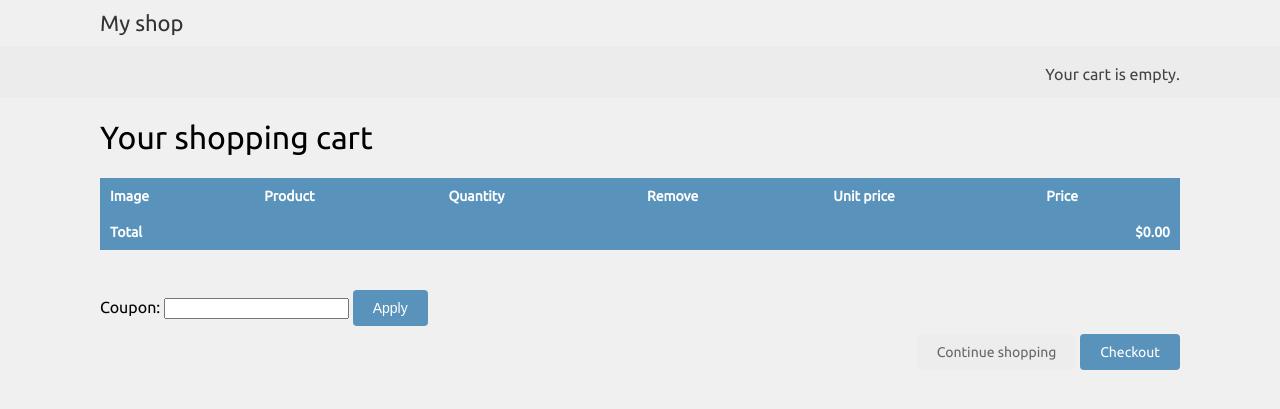
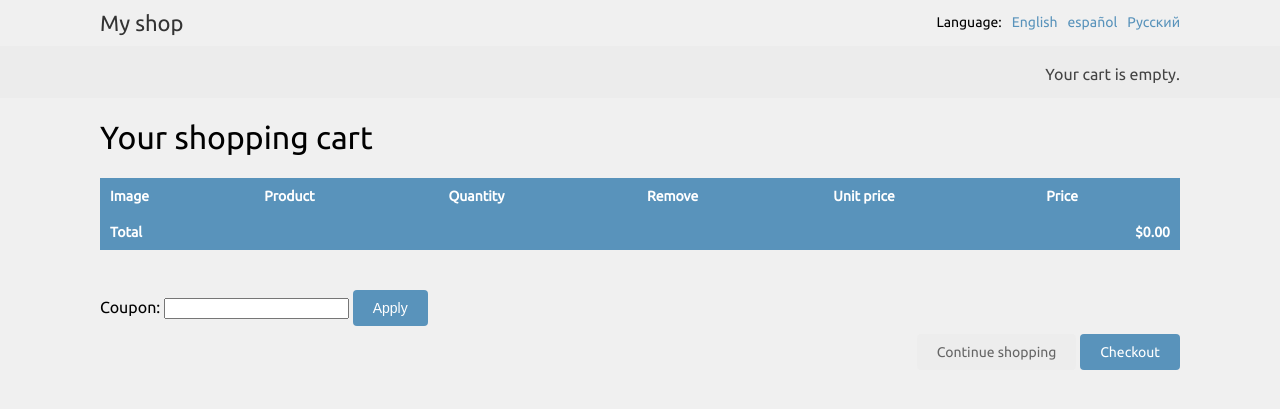
Before and after one commit to BoyarkinAlexandr/Web_kurs_work, a Django app: page /en/cart/ in a window 1280 px wide. Shown: the top 409 px of the page. Run offline with Django 4.2, Linux system fonts and the light colour scheme; parts of the project's set-up code (start-up, migrations or seed data) failed here and were passed over.

Commit message:
добавление выбора языка на сайте

```diff
--- a/myshop/myshop/settings.py
+++ b/myshop/myshop/settings.py
@@ -130,7 +130,7 @@ LANGUAGE_CODE = 'en'
 LANGUAGES = (
     ('en', _('English')),
     ('es', _('Spanish')),
-    ('re', _('Russian')),
+    ('ru', _('Russian')),
 )
 
 TIME_ZONE = 'UTC'
--- a/myshop/myshop/urls.py
+++ b/myshop/myshop/urls.py
@@ -18,7 +18,6 @@ from django.conf import settings
 from django.contrib import admin
 from django.urls import path, include
 from django.conf.urls.i18n import i18n_patterns
-
 
 urlpatterns = [
     path('admin/', admin.site.urls),
--- a/myshop/shop/templates/shop/base.html
+++ b/myshop/shop/templates/shop/base.html
@@ -12,6 +12,21 @@
 <body>
 <div id="header">
     <a href="/" class="logo">{% trans "My shop" %}</a>
+    {% get_current_language as LANGUAGE_CODE %}
+    {% get_available_languages as LANGUAGES %}
+    {% get_language_info_list for LANGUAGES as languages %}
+    <div class="languages">
+        <p>{% trans "Language" %}:</p>
+        <ul class="languages">
+            {% for language in languages %}
+                <li>
+                    <a href="/{{ language.code }}/" {% if language.code == LANGUAGE_CODE %} class="selected"{% endif %}>
+                        {{ language.name_local }}
+                    </a>
+                </li>
+            {% endfor %}
+        </ul>
+    </div>
 </div>
 <div id="subheader">
     <div class="cart">
```
Also changed, not shown: myshop/db.sqlite3.
